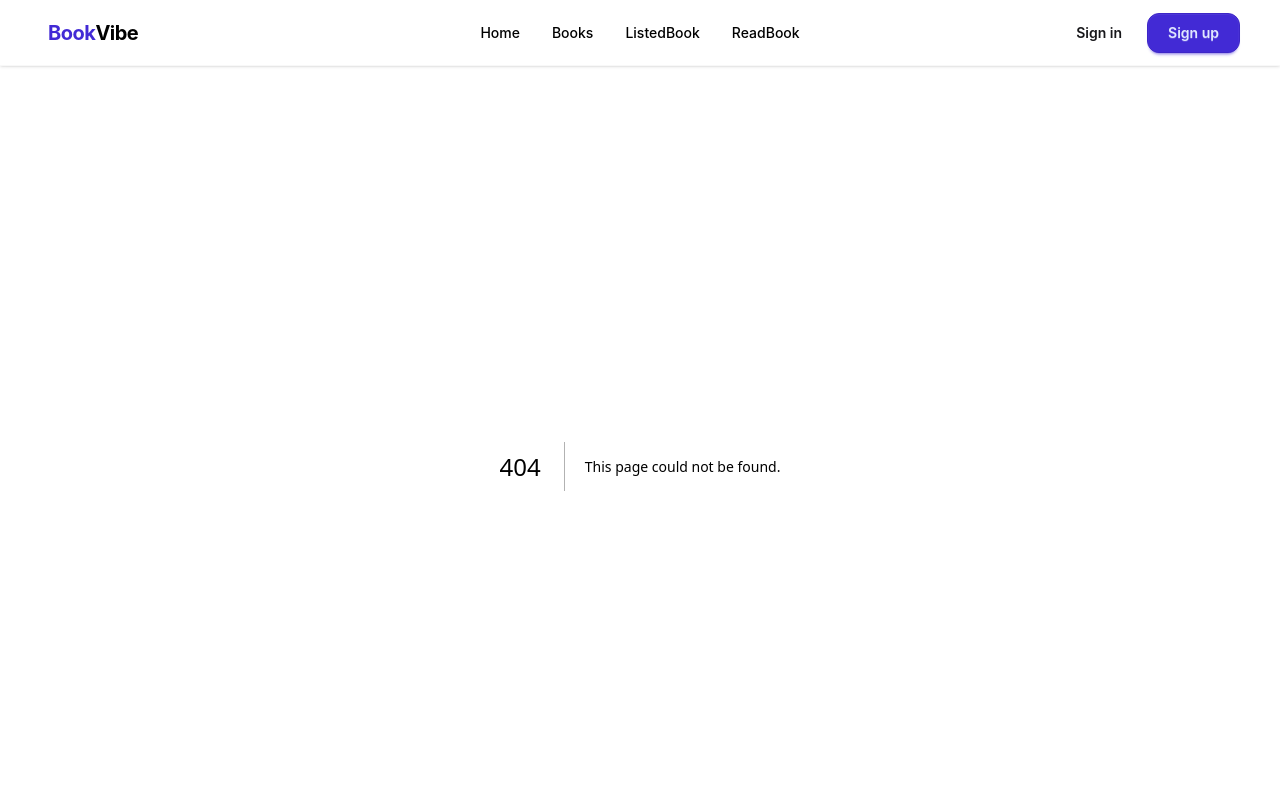
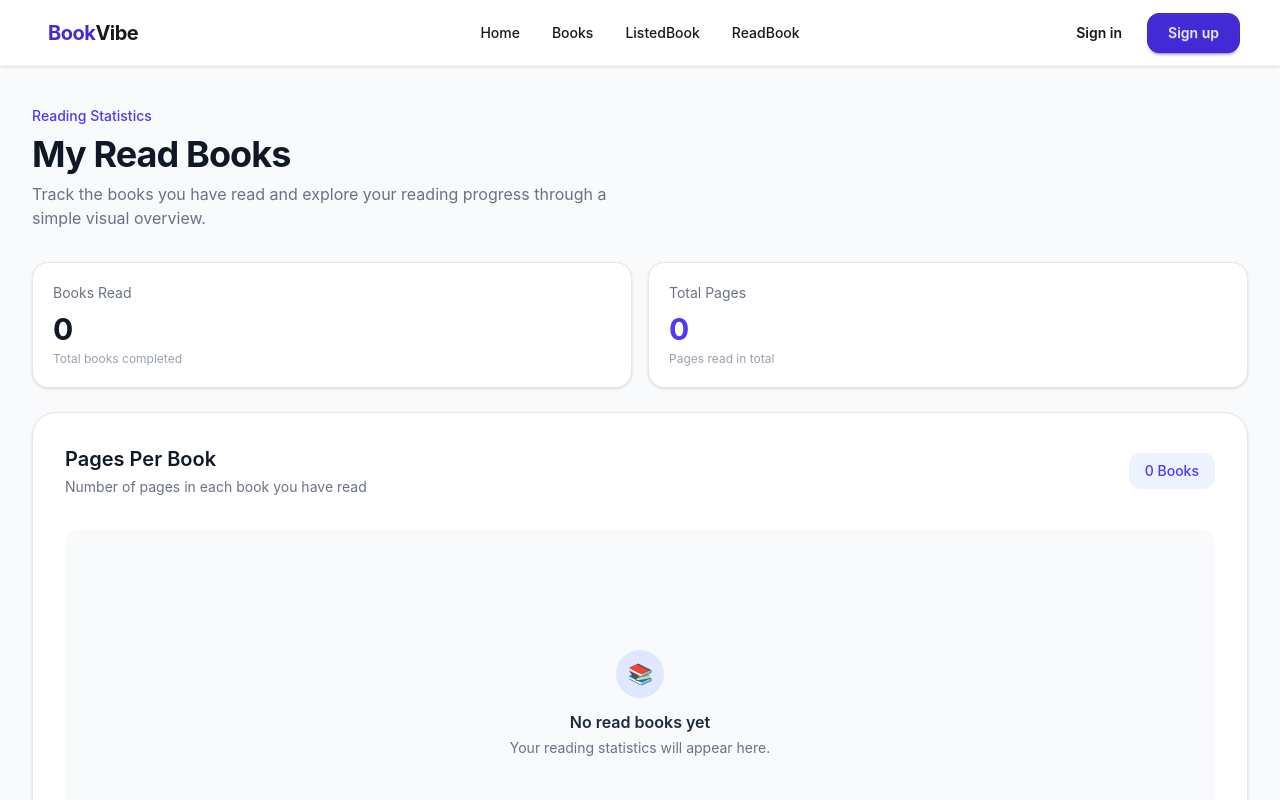
Before and after one commit to mehedi-web-dev/book-store, a Next.js app: page /ReadBook in a window 1280 px wide. Before the commit this address had no page. Shown: the top 800 px of the page. Built offline with nearby package versions, Linux system fonts and the light colour scheme.

Commit message:
add-read-book-page

```diff
--- a/package.json
+++ b/package.json
@@ -15,7 +15,8 @@
     "react": "19.2.8",
     "react-dom": "19.2.8",
     "react-icons": "^5.7.0",
-    "react-toastify": "^11.1.0"
+    "react-toastify": "^11.1.0",
+    "recharts": "^3.10.1"
   },
   "devDependencies": {
     "@tailwindcss/postcss": "^4.3.3",
--- /dev/null
+++ b/src/app/ReadBook/page.tsx
@@ -0,0 +1,255 @@
+"use client";
+
+import { useContext } from "react";
+import {
+  BarChart,
+  Bar,
+  XAxis,
+  YAxis,
+  CartesianGrid,
+  Tooltip,
+  BarShapeProps,
+  ResponsiveContainer,
+} from "recharts";
+
+import { BookContext } from "@/app/context/bookContext";
+
+const colors = [
+  "#6366f1",
+  "#8b5cf6",
+  "#06b6d4",
+  "#10b981",
+  "#f59e0b",
+  "#ec4899",
+  "#f43f5e",
+];
+
+const getPath = (
+  x: number,
+  y: number,
+  width: number,
+  height: number
+) => {
+  return `M${x},${y + height}
+    C${x + width / 3},${y + height}
+    ${x + width / 2},${y + height / 3}
+    ${x + width / 2},${y}
+    C${x + width / 2},${y + height / 3}
+    ${x + (2 * width) / 3},${y + height}
+    ${x + width},${y + height}
+    Z`;
+};
+
+const TriangleBar = (props: BarShapeProps) => {
+  const { x, y, width, height, index } = props;
+
+  const color = colors[(index ?? 0) % colors.length];
+
+  return (
+    <path
+      d={getPath(
+        Number(x),
+        Number(y),
+        Number(width),
+        Number(height)
+      )}
+      fill={color}
+      opacity={0.9}
+    />
+  );
+};
+
+type CustomTooltipProps = {
+  active?: boolean;
+  payload?: Array<{ value?: number | string }>;
+  label?: string | number;
+};
+
+const CustomTooltip = ({
+  active,
+  payload,
+  label,
+}: CustomTooltipProps) => {
+  if (!active || !payload || !payload.length) {
+    return null;
+  }
+
+  return (
+    <div className="rounded-xl border border-gray-200 bg-white px-4 py-3 shadow-xl">
+      <p className="mb-1 max-w-45 truncate text-sm font-semibold text-gray-900">
+        {label}
+      </p>
+
+      <p className="text-sm text-indigo-600">
+        {payload[0].value} Pages
+      </p>
+    </div>
+  );
+};
+
+const ReadBookPage = () => {
+  const { readBook } = useContext(BookContext);
+
+  const data = readBook.map((book) => ({
+    name: book.bookName,
+    pages: book.totalPages,
+  }));
+
+  const totalPages = data.reduce(
+    (total, book) => total + book.pages,
+    0
+  );
+
+  return (
+    <div className="min-h-screen bg-gray-50 px-4 py-10 md:px-8">
+      <div className="mx-auto container">
+
+        {/* Header */}
+        <div className="mb-8">
+          <p className="mb-2 text-sm font-medium text-indigo-600">
+            Reading Statistics
+          </p>
+
+          <h1 className="text-3xl font-bold tracking-tight text-gray-900 md:text-4xl">
+            My Read Books
+          </h1>
+
+          <p className="mt-2 max-w-xl text-sm leading-6 text-gray-500 md:text-base">
+            Track the books you have read and explore your reading
+            progress through a simple visual overview.
+          </p>
+        </div>
+
+        {/* Stats */}
+        <div className="mb-6 grid gap-4 sm:grid-cols-2">
+
+          <div className="rounded-2xl border border-gray-200 bg-white p-5 shadow-sm">
+            <p className="text-sm text-gray-500">
+              Books Read
+            </p>
+
+            <h2 className="mt-2 text-3xl font-bold text-gray-900">
+              {readBook.length}
+            </h2>
+
+            <p className="mt-1 text-xs text-gray-400">
+              Total books completed
+            </p>
+          </div>
+
+          <div className="rounded-2xl border border-gray-200 bg-white p-5 shadow-sm">
+            <p className="text-sm text-gray-500">
+              Total Pages
+            </p>
+
+            <h2 className="mt-2 text-3xl font-bold text-indigo-600">
+              {totalPages}
+            </h2>
+
+            <p className="mt-1 text-xs text-gray-400">
+              Pages read in total
+            </p>
+          </div>
+
+        </div>
+
+        {/* Chart Card */}
+        <div className="rounded-3xl border border-gray-200 bg-white p-5 shadow-sm md:p-8">
+
+          <div className="mb-8 flex items-center justify-between">
+            <div>
+              <h2 className="text-xl font-semibold text-gray-900">
+                Pages Per Book
+              </h2>
+
+              <p className="mt-1 text-sm text-gray-500">
+                Number of pages in each book you have read
+              </p>
+            </div>
+
+            <div className="hidden rounded-xl bg-indigo-50 px-4 py-2 text-sm font-medium text-indigo-600 sm:block">
+              {readBook.length} Books
+            </div>
+          </div>
+
+          {data.length === 0 ? (
+            <div className="flex min-h-87.5 items-center justify-center rounded-2xl bg-gray-50">
+              <div className="text-center">
+                <div className="mx-auto mb-3 flex h-12 w-12 items-center justify-center rounded-full bg-indigo-100 text-xl">
+                  📚
+                </div>
+
+                <h3 className="font-semibold text-gray-800">
+                  No read books yet
+                </h3>
+
+                <p className="mt-1 text-sm text-gray-500">
+                  Your reading statistics will appear here.
+                </p>
+              </div>
+            </div>
+          ) : (
+            <div className="h-[400px] w-full">
+              <ResponsiveContainer width="100%" height="100%">
+                <BarChart
+                  data={data}
+                  margin={{
+                    top: 20,
+                    right: 10,
+                    left: -10,
+                    bottom: 60,
+                  }}
+                >
+                  <CartesianGrid
+                    strokeDasharray="3 3"
+                    vertical={false}
+                    stroke="#e5e7eb"
+                  />
+
+                  <XAxis
+                    dataKey="name"
+                    axisLine={false}
+                    tickLine={false}
+                    tick={{
+                      fill: "#6b7280",
+                      fontSize: 12,
+                    }}
+                    angle={-25}
+                    textAnchor="end"
+                    interval={0}
+                  />
+
+                  <YAxis
+                    axisLine={false}
+                    tickLine={false}
+                    tick={{
+                      fill: "#6b7280",
+                      fontSize: 12,
+                    }}
+                  />
+
+                  <Tooltip
+                    content={<CustomTooltip />}
+                    cursor={{
+                      fill: "#f3f4f6",
+                      opacity: 0.6,
+                    }}
+                  />
+
+                  <Bar
+                    dataKey="pages"
+                    shape={TriangleBar}
+                    barSize={45}
+                  />
+                </BarChart>
+              </ResponsiveContainer>
+            </div>
+          )}
+
+        </div>
+      </div>
+    </div>
+  );
+};
+
+export default ReadBookPage;
```
Also changed, not shown: 1 other file (tests, documents, lock files or other folders).
